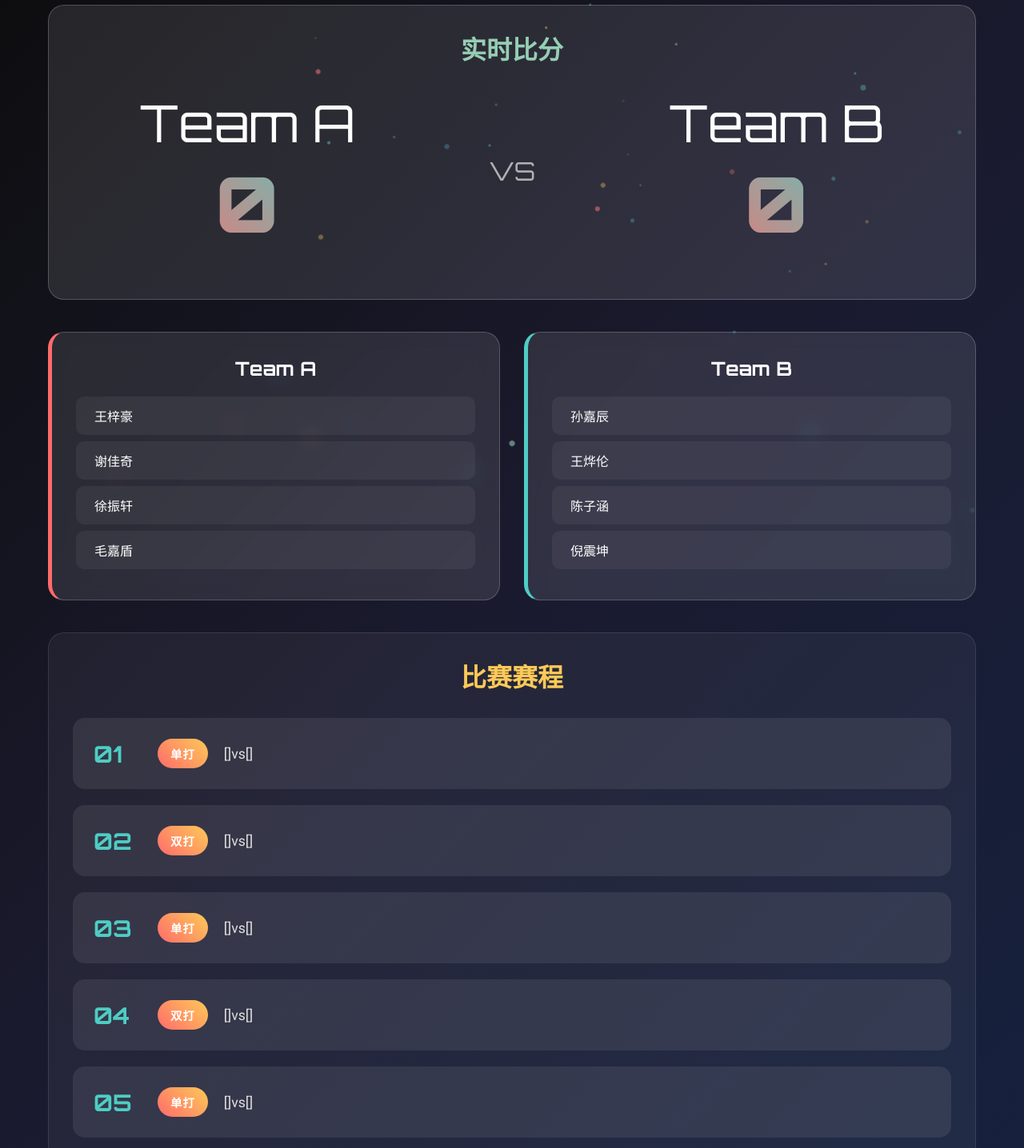
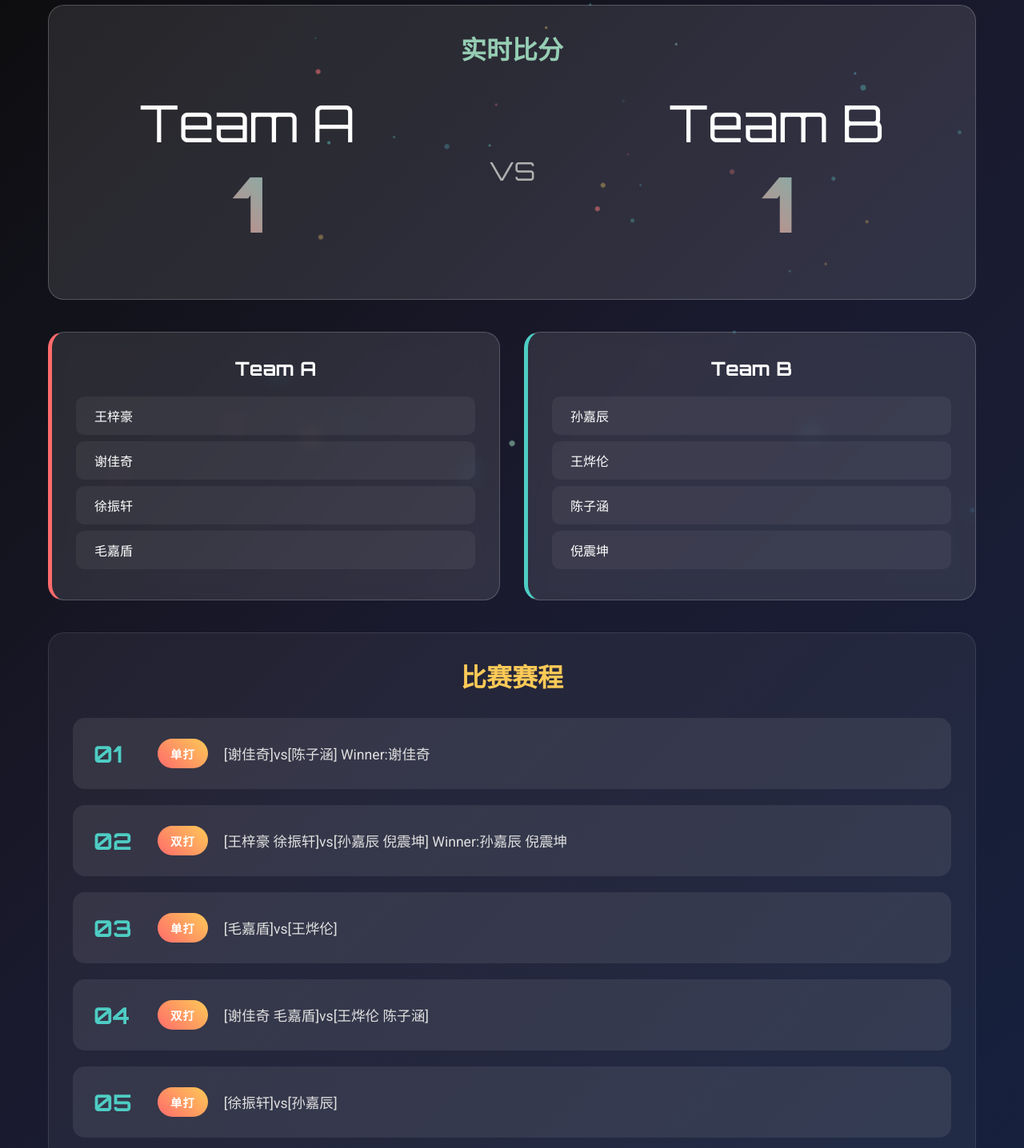
Before and after one commit to neizikou/TJS, a plain HTML site: page index.html in a window 1280 px wide. Shown: the part 162-1598 px from the top of the page at 80% size. Drawn offline with Linux system fonts and the light colour scheme.

Commit message:
Update index.html

```diff
--- a/index.html
+++ b/index.html
@@ -319,12 +319,12 @@
             <div class="score-display">
                 <div class="team-score">
                     <div>Team A</div>
-                    <div class="score" id="scoreA">0</div>
+                    <div class="score" id="scoreA">1</div>
                 </div>
                 <div class="vs">VS</div>
                 <div class="team-score">
                     <div>Team B</div>
-                    <div class="score" id="scoreB">0</div>
+                    <div class="score" id="scoreB">1</div>
                 </div>
             </div>
         </div>
@@ -360,7 +360,7 @@
                     <div class="match-info">
                         <div class="match-number">01</div>
                         <div class="match-type">单打</div>
-                        <div class="match-desc">[]vs[]</div>
+                        <div class="match-desc">[谢佳奇]vs[陈子涵]  Winner:谢佳奇</div>
                     </div>
                 </div>
 
@@ -368,7 +368,7 @@
                     <div class="match-info">
                         <div class="match-number">02</div>
                         <div class="match-type">双打</div>
-                        <div class="match-desc">[]vs[]</div>
+                        <div class="match-desc">[王梓豪 徐振轩]vs[孙嘉辰 倪震坤] Winner:孙嘉辰 倪震坤</div>
                     </div>
                 </div>
 
@@ -376,7 +376,7 @@
                     <div class="match-info">
                         <div class="match-number">03</div>
                         <div class="match-type">单打</div>
-                        <div class="match-desc">[]vs[]</div>
+                        <div class="match-desc">[毛嘉盾]vs[王烨伦]</div>
                     </div>
                 </div>
 
@@ -384,7 +384,7 @@
                     <div class="match-info">
                         <div class="match-number">04</div>
                         <div class="match-type">双打</div>
-                        <div class="match-desc">[]vs[]</div>
+                        <div class="match-desc">[谢佳奇 毛嘉盾]vs[王烨伦 陈子涵]</div>
                     </div>
                 </div>
 
@@ -392,7 +392,7 @@
                     <div class="match-info">
                         <div class="match-number">05</div>
                         <div class="match-type">单打</div>
-                        <div class="match-desc">[]vs[]</div>
+                        <div class="match-desc">[徐振轩]vs[孙嘉辰]</div>
                     </div>
                 </div>
             </div>
```
